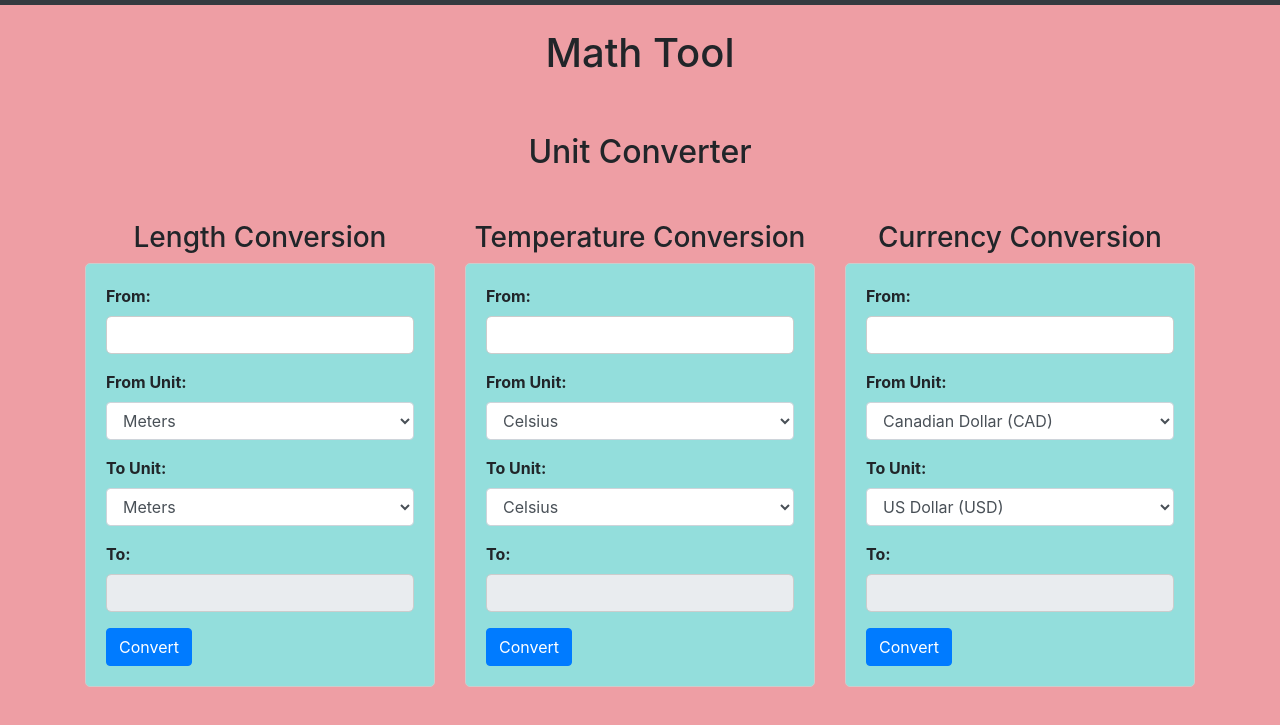
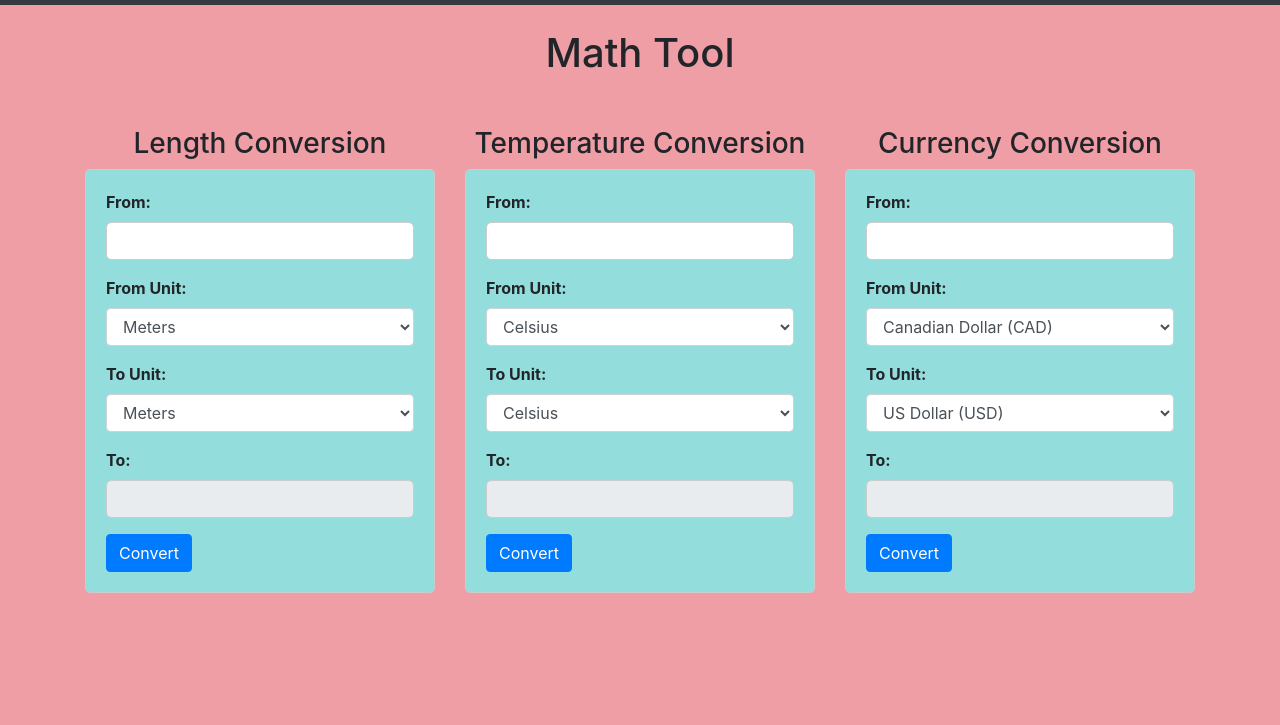
Before and after one commit to mrieckenberg/math_tool, a plain HTML site: page index.html in a window 1280 px wide. Shown: the part 51-776 px from the top of the page. Drawn offline with nearby package versions, Linux system fonts and the light colour scheme.

Commit message:
Slight tweak to it.

```diff
--- a/index.html
+++ b/index.html
@@ -41,8 +41,8 @@
     <div class="container">
         <br>
         <h1 class="text-center">Math Tool</h1>
-        <br><br>
-        <h2 class="text-center">Unit Converter</h2>
+        <!-- <br> -->
+        <!-- <h2 class="text-center">Unit Converter</h2> -->
         <div class="row section">
             <!-- Max of 12 columns, so 4*3=12 -->
             <div class="col-md-4">
```
